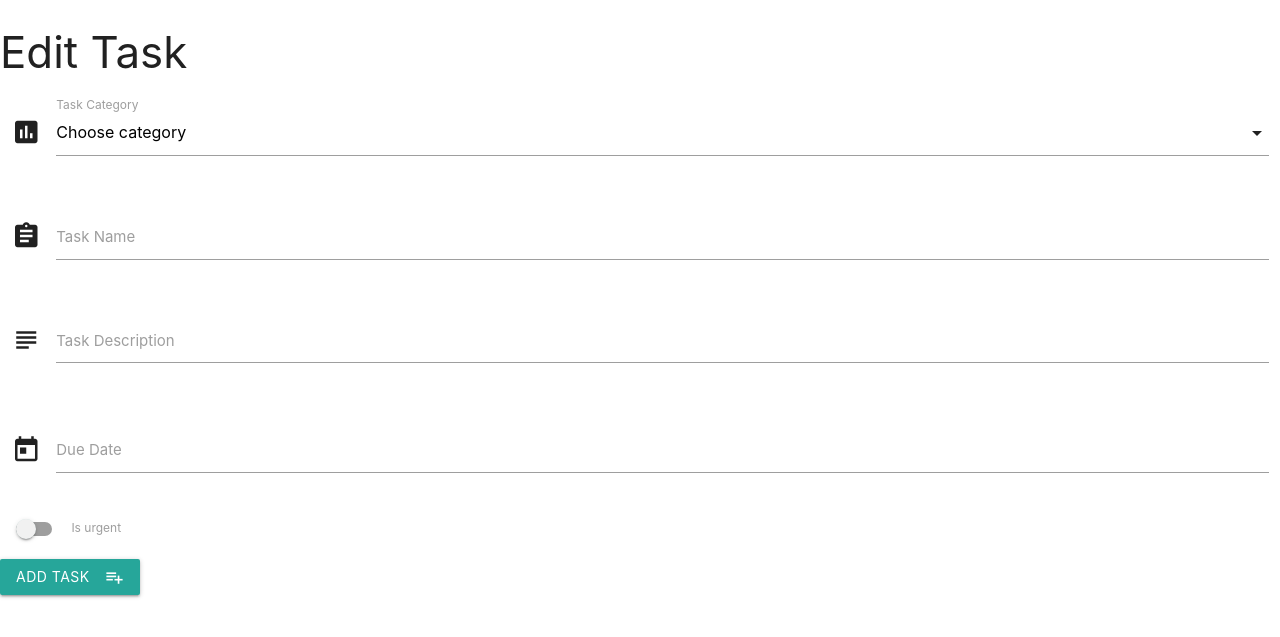
After one commit to trisdauvergne/task-manager, a Flask app: template templates/edittask.html in a window 1280 px wide. The commit adds this page. Shown: the top 637 px of the page. Run offline with Flask 2, Linux system fonts and the light colour scheme; the template is opened without the code that fills it, so the values that code supplies are empty; some libraries are stand-ins or nearby versions.

Commit message:
200401 - 13:44 feat: wired up edit button to edit page

```diff
--- a/app.py
+++ b/app.py
@@ -36,6 +36,14 @@ def insert_task():
     return redirect(url_for('get_tasks'))
 
 
+@app.route('/edit_task/<task_id>')
+def edit_task(task_id):
+    _task = mongo.db.tasks.find_one({"_id": ObjectId(task_id)})
+    _categories = mongo.db.categories.find()
+    category_list = [category for category in _categories]
+    return render_template('edittask.html', task=_task, categories=category_list)
+
+
 if __name__ == '__main__':
     app.run(host='0.0.0.0',
     port=5000,
--- a/templates/base.html
+++ b/templates/base.html
@@ -12,6 +12,7 @@
 </head>
 
 <body>
+
 	{% block content %}
 	{% endblock %}
 	<script src="https://cdnjs.cloudflare.com/ajax/libs/jquery/3.4.1/jquery.min.js"
--- /dev/null
+++ b/templates/edittask.html
@@ -0,0 +1,58 @@
+{% extends 'base.html' %}
+{% block content %}
+
+<h3>Edit Task</h3>
+
+<div class="row">
+	<form action="{{ url_for('insert_task') }}" method="POST" class="col s12">
+        <div class="row">
+            <div class="input-field col s12">
+                <i class="material-icons prefix">poll</i>
+                <select id="category" name="category_name">
+                <option value="" disabled selected>Choose category</option>
+                {% for cat in categories %}
+                    <option value="{{ cat.category_name }}">{{ cat.category_name }}</option>
+                {% endfor %}
+                </select>
+                <label>Task Category</label>
+            </div>
+        </div>
+		<div class="row">
+			<div class="input-field col s12">
+				<i class="material-icons prefix">assignment</i>
+				<input id="task_name" name="task_name" type="text" class="validate">
+				<label for="icon_prefix">Task Name</label>
+			</div>
+		</div>
+		<div class="row">
+			<div class="input-field col s12">
+				<i class="material-icons prefix">subject</i>
+				<textarea name="task_description" id="task_description" class="materialize-textarea"></textarea>
+				<label for="icon_telephone">Task Description</label>
+			</div>
+		</div>
+        <div class="row">
+			<div class="input-field col s12">
+				<i class="material-icons prefix">today</i>
+				<input id="due_date" name="due_date" type="text" class="datepicker">
+				<label for="icon_prefix">Due Date</label>
+			</div>
+		</div>
+		<div class="row">
+			<div class="switch">
+				<label>
+                <input id="is_urgent" name="is_urgent" type="checkbox">
+                <span class="lever"></span>
+                    Is urgent
+                </label>
+			</div>
+		</div>
+        <div class="row">
+            <button class="btn waves-effect waves-light" type="submit" name="action">Add Task
+                <i class="material-icons right">playlist_add</i>
+            </button>
+        </div>
+	</form>
+</div>
+
+{% endblock %}
```
Also changed, not shown: templates/tasks.html (+8 -5 lines).
